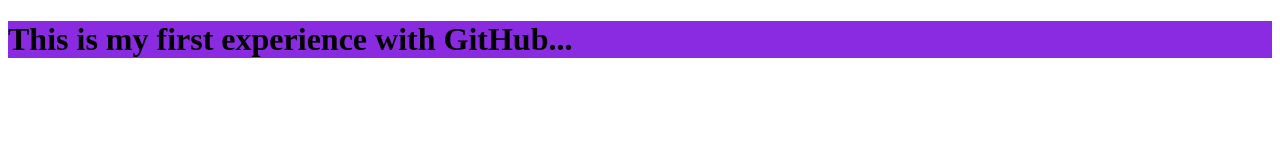
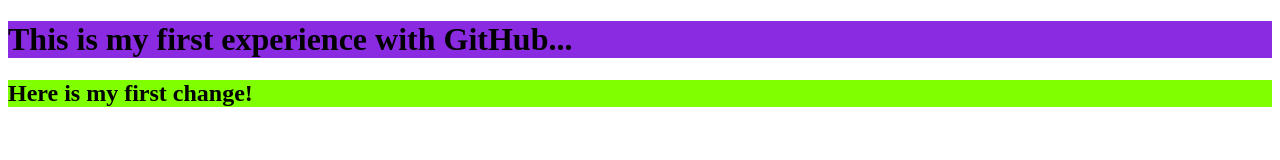
Before and after one commit to kmattson206/basic_repo, a plain HTML site: page index.html in a window 1280 px wide. Drawn offline with Linux system fonts and the light colour scheme.

Commit message:
modified html

```diff
--- a/index.html
+++ b/index.html
@@ -9,6 +9,7 @@
 </head>
 <body>
     <h1>This is my first experience with GitHub...</h1>
+    <h2>Here is my first change!</h2>
 
 </body>
 </html>
--- a/style.css
+++ b/style.css
@@ -1,3 +1,6 @@
 h1{
     background-color: blueviolet;
 }
+h2{
+    background-color: chartreuse;
+}
```
